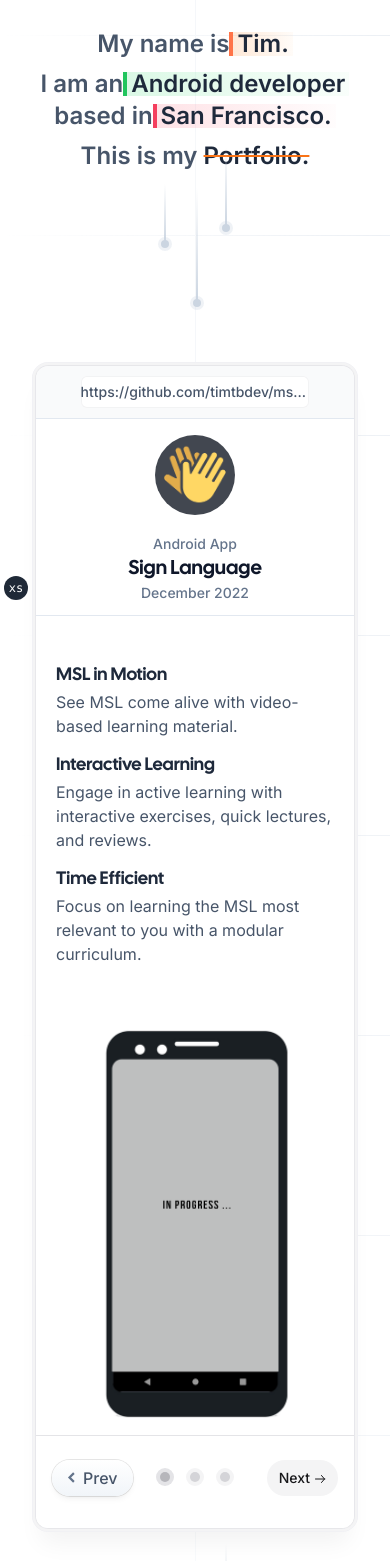
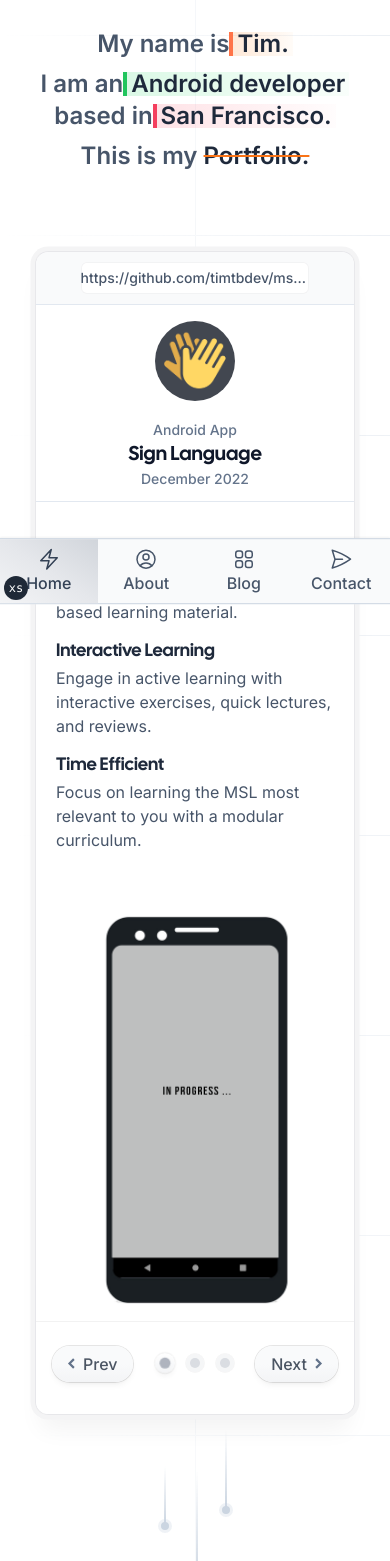
Before and after one commit to timtbdev/Portfolio, a Next.js app: page / in a window 390 px wide. Shown: the part 240-1801 px from the top of the page. After the commit the page ends 844 px from the top, so only its background shows below. Built offline with nearby package versions, Linux system fonts and the light colour scheme; no server answers.

Commit message:
returned back to layout mobile 100vh issue

```diff
--- a/app/layout.tsx
+++ b/app/layout.tsx
@@ -74,7 +74,7 @@ export default function RootLayout({ children }: RootLayoutProps) {
     <html
       lang="en"
       className={cn(
-        "h-full scroll-smooth font-sans antialiased",
+        "layout h-full scroll-smooth font-sans antialiased",
         fontSans.variable,
         calSans.variable
       )}
@@ -86,7 +86,7 @@ export default function RootLayout({ children }: RootLayoutProps) {
         )}
       >
         <ThemeProvider attribute="class" defaultTheme="system" enableSystem>
-          <div className="min-h-full selection:bg-orange-500/10 selection:text-orange-500 dark:selection:bg-sky-500/10 dark:selection:text-sky-500">
+          <div className="min-h-full selection:bg-blue-500/10 selection:text-blue-500 dark:selection:bg-sky-500/10 dark:selection:text-sky-500">
             <Header />
             <main className="mx-auto max-w-5xl">
               <Grid>{children}</Grid>
--- a/components/Footer.tsx
+++ b/components/Footer.tsx
@@ -1,12 +1,12 @@
 "use client"
 
+import { Fragment, useEffect, useState } from "react"
 import { usePathname } from "next/navigation"
+import useBoundedScroll from "@/hooks/useBoundedScroll"
+import { motion, useTransform } from "framer-motion"
 
 import { footer, menu } from "../config"
 import { BottomNavigation, MobileBottomNavigation } from "./navigations"
-import { Fragment, useEffect, useState } from "react"
-import useBoundedScroll from "@/hooks/useBoundedScroll"
-import { motion, useTransform } from "framer-motion"
 
 const variants = {
   visible: { opacity: 1, y: 0 },
@@ -31,14 +31,7 @@ const Footer = () => {
   }, [scrollYBoundedProgressThrottled, hidden])
   return (
     <>
-      <motion.footer
-        className="sticky bottom-0 z-40 border-y-[1.2px] border-slate-300 bg-gray-50 shadow-t-sm dark:border-slate-600/50 dark:bg-slate-800 dark:shadow-slate-900"
-        initial="hidden"
-        animate={hidden ? "visible" : "hidden"}
-        variants={variants}
-        onHoverStart={() => setHidden(false)}
-        transition={{ ease: [0.1, 0.25, 0.3, 1], duration: 0.6 }}
-      >
+      <footer className="sticky bottom-0 z-40 border-y-[1.2px] border-slate-300 bg-gray-50 shadow-t-sm dark:border-slate-600/50 dark:bg-slate-800 dark:shadow-slate-900">
         <nav
           className="mx-auto hidden max-w-5xl items-center justify-between md:flex"
           aria-label="Global"
@@ -51,7 +44,7 @@ const Footer = () => {
         >
           <MobileBottomNavigation menu={menu} path={currentPath} />
         </nav>
-      </motion.footer>
+      </footer>
     </>
   )
 }
--- a/components/Project.tsx
+++ b/components/Project.tsx
@@ -15,7 +15,7 @@ const Project: FC<ProjectProps> = ({
   return (
     <>
       <div className="mx-auto max-w-5xl px-4 sm:px-8">
-        <Connector />
+        {idx != 0 && (<Connector />) }
         {/* Body */}
         <Browser key={project.url + idx} url={project.url}>
           <div
--- a/components/navigations/mobile/MobileBottomNavigation.tsx
+++ b/components/navigations/mobile/MobileBottomNavigation.tsx
@@ -3,7 +3,6 @@ import Link from "next/link"
 
 import { Menu } from "types"
 import { cn } from "@libs/utils"
-
 
 interface MobileBottomNavigationProps {
   path?: string
@@ -24,22 +23,25 @@ const MobileBottomNavigation: FC<MobileBottomNavigationProps> = ({
               key={item.idx + item.title}
               className={cn(
                 "group inline-flex flex-col items-center justify-center px-5",
-                { "bg-orange-100 dark:bg-sky-100": path === item.url }
+                {
+                  "bg-gradient-to-bl from-gray-300 via-gray-200 to-gray-100 dark:bg-gradient-to-t dark:from-slate-700 dark:via-slate-700 dark:to-slate-800":
+                    path === item.url,
+                }
               )}
             >
               <item.icon
                 className={cn(
                   "h-6 w-6",
-                  { "text-orange-500 dark:text-sky-500": path === item.url },
-                  { "text-slate-600 dark:text-slate-200": path != item.url }
+                  { "text-slate-700 dark:text-slate-300": path === item.url },
+                  { "text-slate-600 dark:text-slate-400": path != item.url }
                 )}
                 aria-hidden="true"
               />
               <span
                 className={cn(
                   "font-regular text-base",
-                  { "text-orange-500 dark:text-sky-500": path === item.url },
-                  { "text-slate-600 dark:text-slate-200": path != item.url }
+                  { "text-slate-700 dark:text-slate-300": path === item.url },
+                  { "text-slate-600 dark:text-slate-400": path != item.url }
                 )}
               >
                 {item.title}
--- a/components/navigations/mobile/MobileNavigation.tsx
+++ b/components/navigations/mobile/MobileNavigation.tsx
@@ -60,7 +60,7 @@ const MobileNavigation: FC<MobileNavigationProps> = ({ fragment, menu }) => {
               <Disclosure.Button key={item.idx} as="a" href={item.url}>
                 <motion.div
                   whileTap={{ scale: 0.95 }}
-                  className="group flex items-center gap-x-6 border-b border-dashed border-black/30 bg-gray-50 p-3 text-base font-semibold leading-7 text-gray-600 transition-colors hover:bg-gray-200/50 dark:border-slate-400/40 dark:bg-slate-800 dark:text-slate-400 dark:hover:bg-slate-700"
+                  className="group flex items-center gap-x-6 border-b border-dashed border-black/30 bg-gray-50 p-3 text-base font-semibold leading-7 text-gray-600 transition-colors hover:bg-gray-200 dark:border-slate-400/40 dark:bg-slate-800 dark:text-slate-400 dark:hover:bg-slate-700"
                   variants={itemVariants}
                 >
                   <div className="flex h-11 w-11 flex-none items-center justify-center rounded-lg border border-black/10 bg-gray-100 shadow-md shadow-black/5 transition duration-200 group-hover:bg-gray-50 dark:border-white/10 dark:bg-slate-700 dark:shadow-slate-900/80  dark:group-hover:bg-slate-700">
--- a/components/project/Browser.tsx
+++ b/components/project/Browser.tsx
@@ -23,7 +23,7 @@ const Browser: FC<BrowserProps> = ({ children, url }) => {
                     </div>
                     <div>
                       <div className="group mx-auto flex w-4/5 items-center justify-center rounded-md border-slate-200 bg-white py-1 text-sm font-medium leading-6 ring-1 ring-inset ring-slate-900/5 dark:border-zinc-700/40 dark:bg-slate-800 dark:text-slate-200">
-                        <span className="mr-1.5 hidden h-4 w-4 text-slate-600 group-hover:text-orange-500 dark:text-slate-500 dark:group-hover:text-sky-500 md:block">
+                        <span className="mr-1.5 hidden h-4 w-4 text-slate-600 group-hover:text-blue-500 dark:text-slate-500 dark:group-hover:text-sky-500 md:block">
                           <svg
                             viewBox="0 0 16 16"
                             fill="currentColor"
@@ -33,7 +33,7 @@ const Browser: FC<BrowserProps> = ({ children, url }) => {
                           </svg>
                         </span>
                         <a
-                          className="truncate text-slate-600 group-hover:text-orange-500 dark:text-slate-500 dark:group-hover:text-sky-500"
+                          className="truncate text-slate-600 group-hover:text-blue-500 dark:text-slate-500 dark:group-hover:text-sky-500"
                           href={url}
                           target="_blank"
                           rel="noreferrer"
--- a/components/project/Slider.tsx
+++ b/components/project/Slider.tsx
@@ -2,9 +2,10 @@
 
 import React, { FC, useState } from "react"
 import Image from "next/image"
-import { motion } from "framer-motion"
+import { AnimatePresence, Variants, motion } from "framer-motion"
 import { useKeenSlider } from "keen-slider/react"
 
+import { cn } from "@libs/utils"
 import "keen-slider/keen-slider.min.css"
 import { clsx } from "clsx"
 
@@ -46,17 +47,17 @@ const Slider: FC<SliderProps> = ({ images }) => {
       </div>
       {loaded && instanceRef.current && (
         <>
-          <nav className="flex items-center justify-between border-t border-zinc-200 px-4 dark:border-zinc-700/40 sm:px-0">
+          <nav className="flex items-center justify-between border-t border-black/5 px-4 dark:border-white/10 sm:px-0">
             <div className="mt-6 flex w-0 flex-1">
               <button
                 onClick={(e: any) =>
                   e.stopPropagation() || instanceRef.current?.prev()
                 }
                 disabled={currentSlide === 0}
-                className="group relative inline-flex h-9 items-center overflow-hidden whitespace-nowrap rounded-full bg-gradient-to-t from-slate-100 via-slate-50 to-white px-4 py-2 font-medium text-slate-600 shadow-md shadow-black/5 ring-1 ring-black/10 duration-200 hover:bg-gradient-to-b hover:from-slate-50 hover:via-slate-100/50 hover:to-slate-50 active:scale-[99%] active:ring-black/20"
+                className="group relative inline-flex h-9 items-center overflow-hidden whitespace-nowrap rounded-full bg-gradient-to-t from-gray-100 via-gray-50 to-gray-50 px-4 text-base font-medium text-gray-600 shadow-md shadow-black/5 ring-1 ring-black/10 transition duration-200 hover:bg-gradient-to-tr hover:from-gray-200 hover:via-gray-100 hover:to-gray-50 active:scale-[96%] active:ring-black/20 dark:bg-gradient-to-tl dark:from-slate-700 dark:via-slate-700 dark:to-slate-800 dark:text-slate-400 dark:ring-white/10 hover:dark:bg-gradient-to-t hover:dark:from-slate-700 hover:dark:via-slate-700 hover:dark:to-slate-800 dark:active:ring-white/20"
               >
                 <svg
-                  className="-ml-1 mr-2 rotate-180 stroke-slate-500 stroke-2 dark:stroke-slate-200"
+                  className="-ml-1 mr-2 rotate-180 stroke-slate-500 stroke-2 dark:stroke-slate-400"
                   fill="none"
                   width="11"
                   height="11"
@@ -84,33 +85,39 @@ const Slider: FC<SliderProps> = ({ images }) => {
                 ].map((idx) => {
                   return (
                     <li key={idx}>
-                      <button
+                      <motion.button
                         key={idx}
                         onClick={() => {
                           instanceRef.current?.moveToIdx(idx)
                         }}
                         className="relative flex items-center justify-center"
+                        initial={false}
+                        animate={{
+                          scale: currentSlide === idx ? 1.1 : 1,
+                          opacity: currentSlide === idx ? 1 : 0.8,
+                        }}
+                        transition={{ type: "spring", stiffness: 100 }}
                       >
                         <span
                           className="absolute flex h-5 w-5 p-px"
                           aria-hidden="true"
                         >
                           <span
-                            className={clsx("h-full w-full rounded-full", {
-                              "bg-zinc-200 transition duration-500 ease-in-out dark:bg-zinc-700":
+                            className={cn("h-full w-full rounded-full", {
+                              "bg-gradient-to-t from-gray-100 via-gray-50 to-white shadow-md shadow-black/5 ring-1 ring-black/5 transition duration-200 ease-in-out hover:bg-gradient-to-tr hover:from-gray-100 hover:via-gray-100 hover:to-gray-50 active:scale-[96%] active:ring-black/20 dark:bg-gradient-to-t dark:from-slate-600 dark:via-slate-700 dark:to-slate-800 dark:ring-white/10 dark:hover:bg-gradient-to-br dark:hover:from-slate-800 dark:hover:via-slate-700 dark:hover:to-slate-600 dark:active:ring-white/20":
                                 currentSlide === idx,
-                              "bg-zinc-100 dark:bg-transparent":
+                              "bg-gray-100 ring-1 ring-black/5 active:scale-[96%] active:ring-black/20 dark:bg-slate-50/5 dark:active:ring-white/20":
                                 currentSlide != idx,
                             })}
                           ></span>
                         </span>
                         <span
-                          className={clsx(
+                          className={cn(
                             "relative block h-2.5 w-2.5 rounded-full",
                             {
-                              "bg-zinc-500/40 transition duration-500 ease-in-out dark:bg-zinc-500":
+                              "bg-gray-400/80 transition duration-200 ease-in-out dark:bg-slate-500":
                                 currentSlide === idx,
-                              "bg-zinc-300 dark:bg-zinc-600":
+                              "bg-gray-300 dark:bg-slate-600":
                                 currentSlide != idx,
                             }
                           )}
@@ -118,7 +125,7 @@ const Slider: FC<SliderProps> = ({ images }) => {
                         ></span>
 
                         <span className="sr-only">Screenshot {idx + 1}</span>
-                      </button>
+                      </motion.button>
                     </li>
                   )
                 })}
@@ -133,20 +140,24 @@ const Slider: FC<SliderProps> = ({ images }) => {
                   currentSlide ===
                   instanceRef.current.track.details.slides.length - 1
                 }
-                className="group inline-flex h-9 items-center whitespace-nowrap rounded-full bg-zinc-100 px-3 py-1 text-sm font-medium text-zinc-900 transition hover:bg-zinc-200 dark:bg-zinc-800/40 dark:text-zinc-400 dark:ring-1 dark:ring-inset dark:ring-zinc-800 dark:hover:bg-zinc-800 dark:hover:text-zinc-300"
+                className="group relative inline-flex h-9 items-center overflow-hidden whitespace-nowrap rounded-full bg-gradient-to-t from-gray-100 via-gray-50 to-gray-50 px-4 text-base font-medium text-gray-600 shadow-md shadow-black/5 ring-1 ring-black/10 transition duration-200 hover:bg-gradient-to-tr hover:from-gray-200 hover:via-gray-100 hover:to-gray-50 active:scale-[96%] active:ring-black/20 dark:bg-gradient-to-tl dark:from-slate-700 dark:via-slate-700 dark:to-slate-800 dark:text-slate-400 dark:ring-white/10 hover:dark:bg-gradient-to-t hover:dark:from-slate-700 hover:dark:via-slate-700 hover:dark:to-slate-800 dark:active:ring-white/20"
               >
                 Next<span className="sr-only">Next screenshot</span>
                 <svg
-                  viewBox="0 0 20 20"
+                  className="-mr-1 ml-2 stroke-slate-500 stroke-2 dark:stroke-slate-400"
                   fill="none"
+                  width="11"
+                  height="11"
+                  viewBox="0 0 10 10"
                   aria-hidden="true"
-                  className="-mr-1 mt-0.5 h-5 w-5"
                 >
                   <path
-                    stroke="currentColor"
-                    strokeLinecap="round"
-                    strokeLinejoin="round"
-                    d="m11.5 6.5 3 3.5m0 0-3 3.5m3-3.5h-9"
+                    className="opacity-0 transition group-hover:opacity-100"
+                    d="M0 5h7"
+                  ></path>
+                  <path
+                    className="transition group-hover:translate-x-[3px]"
+                    d="M1 1l4 4-4 4"
                   ></path>
                 </svg>
               </button>
--- a/styles/tailwind.css
+++ b/styles/tailwind.css
@@ -58,13 +58,26 @@
   }
   .ring-trisma {
     box-shadow: 0 0 0 0.5px #e4e4e7, 0 0 0 1px hsla(240, 6%, 90%, 0.5),
-      0 0 0 3.5px #f4f4f5, 0 0 0 4px #efeff4,
+      0 0 0 5.5px #f4f4f5, 0 0 0 4px #efeff4,
       0 20px 25px -5px rgba(0, 0, 0, 0.05), 0 8px 10px -6px rgba(0, 0, 0, 0.005);
   }
   .ring-dark-trisma {
     box-shadow: 0 0 0 0.5px #1e293b, 0 0 0 1px hsla(223, 36%, 17%, 0.5),
-      0 0 0 3.5px #29364a, 0 0 0 4px #28364e,
+      0 0 0 5.5px #29364a, 0 0 0 4px #28364e,
       0 20px 25px -5px rgba(0, 0, 0, 0.05), 0 8px 10px -6px rgba(0, 0, 0, 0.005);
+  }
+
+  .layout {
+    display: block;
+    position: fixed;
+    height: 100vh;
+    width: 100vw;
+    max-height: 100%;
+    top: 0;
+    left: 0;
+    bottom: 0;
+    right: 0;
+    overflow-x: hidden;
   }
 
   body {
```
Also changed, not shown: app/about/page.tsx (added, +114 -0 lines), components/Header.tsx (+5 -31 lines), components/navigations/desktop/Logo.tsx (+1 -7 lines), public/family.jpg (added).
